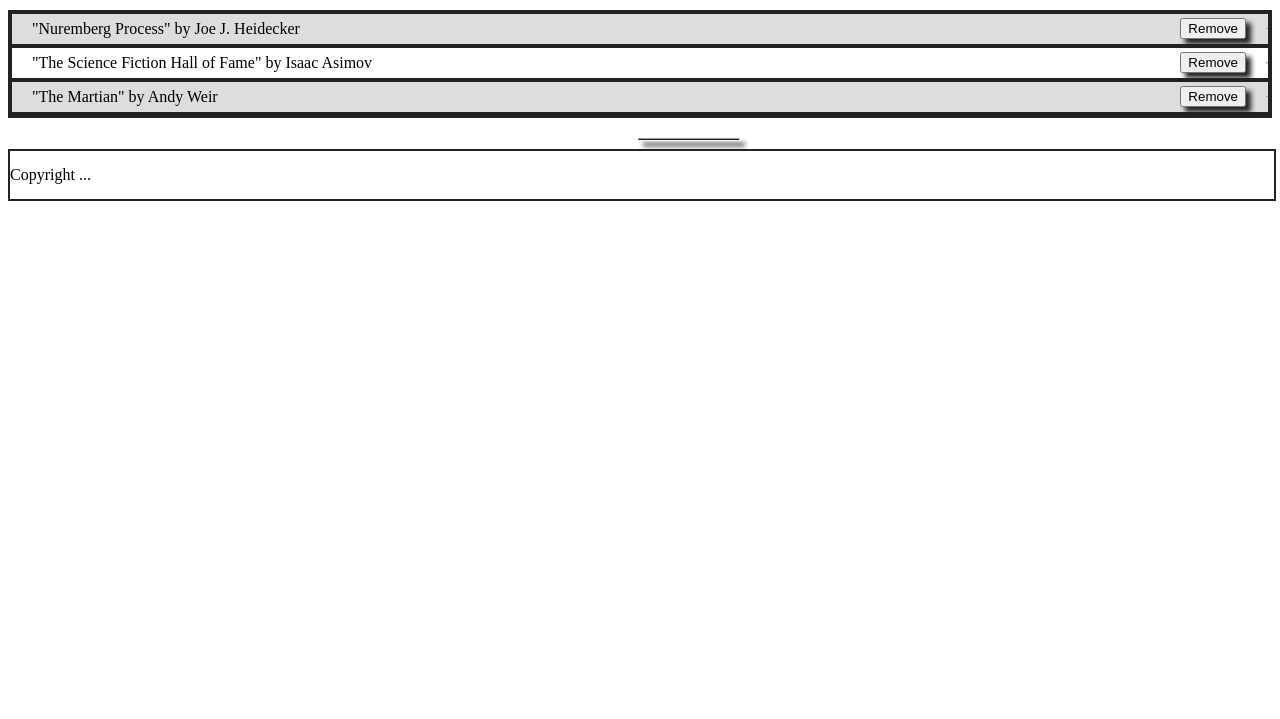
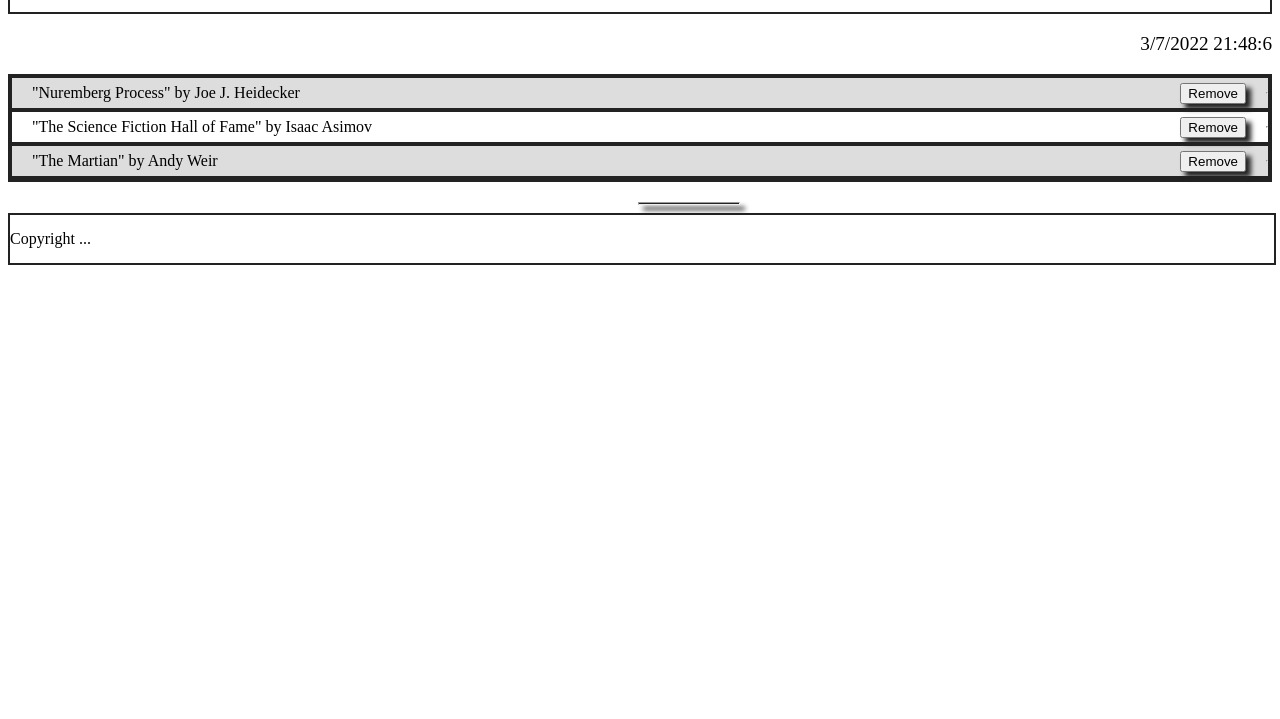
Before and after one commit to robinbenitezmora/Awesome_Books, a website: page index.html in a window 1280 px wide. Shown: the part 81-800 px from the top of the page. Drawn offline with Linux system fonts and the light colour scheme.

Commit message:
Add 'date' field below the header

```diff
--- a/index.html
+++ b/index.html
@@ -18,6 +18,7 @@
       </ul>
     </nav>
   </header>
+  <p id="date" class="time"></p>
   <div class="unique">
     <section id="book_list"></section>
     <hr class="divide">
--- a/main.js
+++ b/main.js
@@ -125,3 +125,15 @@
   document.getElementById('books__add').style.display = 'none';
   document.getElementById('book_list').style.display = 'none';
 });
+
+// Date
+const date = new Date();
+
+const year = date.getFullYear();
+const month = date.getMonth();
+const day = date.getDate();
+const hour = date.getHours();
+const minute = date.getMinutes();
+const second = date.getSeconds();
+
+document.getElementById('date').innerHTML = `${day}/${month}/${year} ${hour}:${minute}:${second}`;
--- a/style.css
+++ b/style.css
@@ -4,6 +4,7 @@
   justify-content: space-between;
   align-items: center;
   padding: 0.5rem 1rem;
+  border: 2px solid #222;
 }
 
 nav ul {
@@ -58,6 +59,11 @@
   align-items: center;
   gap: 1rem;
   margin: 2rem 0;
+}
+
+.time {
+  text-align: right;
+  font-size: 1.2rem;
 }
 
 .data {
```
